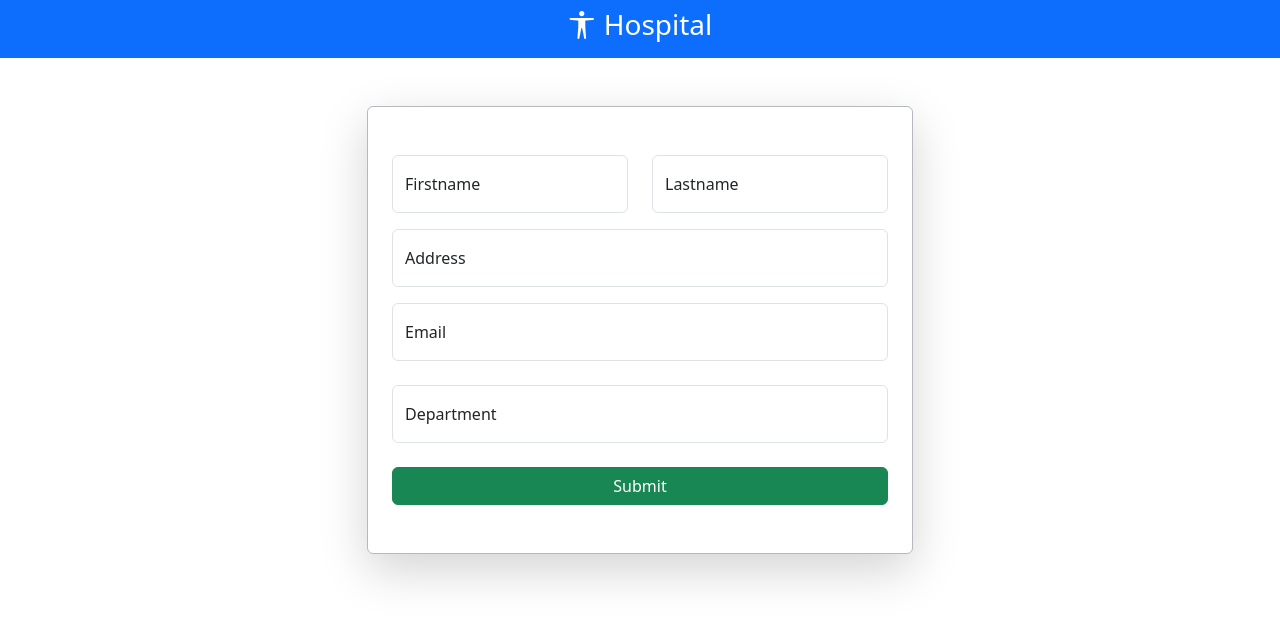
After one commit to AlwinJun/hospital-appointment-system, a PHP site: page /admin/add-doctor.php in a window 1280 px wide. The commit adds this page. Shown: the top 622 px of the page. Run offline with PHP 8.4, Linux system fonts and the light colour scheme; some libraries are stand-ins or nearby versions.

Commit message:
Add form for adding doctors

```diff
--- /dev/null
+++ b/admin/add-doctor.php
@@ -0,0 +1,47 @@
+<?php  include '../inc/header.php';?>
+
+<div class="container-fluid">
+  <div class="row mb-5">
+    <div class="col p-2 bg-primary">
+       <h1 class="text-white h3 d-flex justify-content-center align-items-center gap-2">
+          <i class="bi bi-universal-access"></i>
+          <p class="p-0 m-0">Hospital</p>
+        </h1>
+    </div>
+  </div>
+</div>
+<div class="container">
+  <div class="row justify-content-center">
+    <div class="col-6">
+      <form action="#" method="" class="py-5 px-4 border border-opacity-50 border-secondary rounded shadow-lg">
+        <div class="row justify-content-between align-items-center">
+          <div class="col form-floating mb-3">
+            <input type="text" class="form-control" id="firstname" placeholder="Enter your firstname">
+            <label for="firstname" class="ps-4 fw-light">Firstname</label>
+          </div>
+          <div class="col form-floating mb-3">
+            <input type="text" class="form-control" id="lastname" placeholder="Enter your lastname">
+            <label for="lastname" class="ps-4 fw-light">Lastname</label>
+          </div>
+        </div>
+        <div class="form-floating mb-3 ">
+          <input type="text" class="form-control " id="address" placeholder="Enter your address">
+          <label for="address" class="fw-light">Address</label>
+        </div>
+        <div class="form-floating mb-4">
+          <input type="mail" class="form-control" id="email" placeholder="Enter your email">
+          <label for="email" class="fw-light">Email</label>
+        </div>
+        <div class="form-floating mb-4">
+          <input type="mail" class="form-control" id="department" placeholder="Enter your department">
+          <label for="department" class="fw-light">Department</label>
+        </div>
+        <div class="d-grid">
+          <button class="btn btn-success">Submit</button>
+        </div>
+      </form>
+    </div>
+  </div>
+</div>
+
+<?php include '../inc/footer.php';?>
--- a/admin/dashboard.php
+++ b/admin/dashboard.php
@@ -36,6 +36,7 @@
       </div>
     </div>   <!-- sidebar end -->
 
+    <!-- User -->
     <div class="main-content col p-0 mb-4 overflow-x-hidden">
       <div class="bg-white p-3 pe-5 mb-5 border border-bottom-1 border-black shadow">
         <div class="d-flex justify-content-end align-items-center">
@@ -45,10 +46,11 @@
 
       <div class="mb-3 d-flex px-3">
         <button class="btn btn-primary btn-lg rounded-pill ms-auto">
-          <a href="#" class="text-light fw-semibold fs-6 text-decoration-none"><i class="fa-solid fa-user-plus me-2"></i>Add Doctor</i></a>
+          <a href="add-doctor.php" class="text-light fw-semibold fs-6 text-decoration-none"><i class="fa-solid fa-user-plus me-2"></i>Add Doctor</i></a>
         </button>
       </div>
 
+      <!-- Doctor card section -->
       <section class="row px-4 align-items-center g-4">
         <div class="col-4">
             <div class="card rounded">
```
Lines whose indentation alone changed are shown as unchanged.
